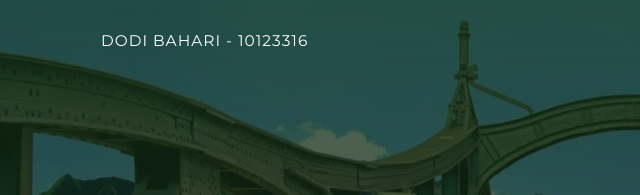
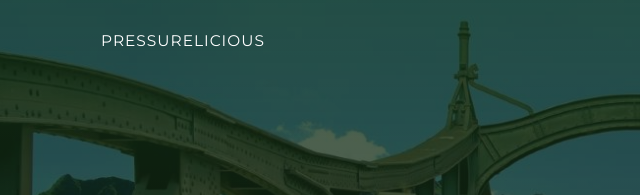
Before and after one commit to dodibahari019/Pressurelicious, a plain HTML site: page index.html in a window 1280 px wide. Shown: the top 195 px of the page, 0-640 px from the left. Drawn offline with Linux system fonts and the light colour scheme.

Commit message:
Update index.html

```diff
--- a/index.html
+++ b/index.html
@@ -31,7 +31,7 @@
       <div class="profile-page sidebar-collapse">
         <nav class="navbar navbar-expand-lg fixed-top navbar-transparent bg-primary" color-on-scroll="400">
           <div class="container">
-            <div class="navbar-translate"><a class="navbar-brand nav-link smooth-scroll" id="IDHeaderYash" href="#top" rel="tooltip">Dodi Bahari - 10123316</a>
+            <div class="navbar-translate"><a class="navbar-brand nav-link smooth-scroll" id="IDHeaderYash" href="#top" rel="tooltip">Pressurelicious</a>
               <button class="navbar-toggler navbar-toggler" type="button" data-toggle="collapse" data-target="#navigation" aria-controls="navigation" aria-expanded="false" aria-label="Toggle navigation"><span class="navbar-toggler-bar bar1"></span><span class="navbar-toggler-bar bar2"></span><span class="navbar-toggler-bar bar3"></span></button>
             </div>
             <div class="collapse navbar-collapse justify-content-end" id="navigation">
```
